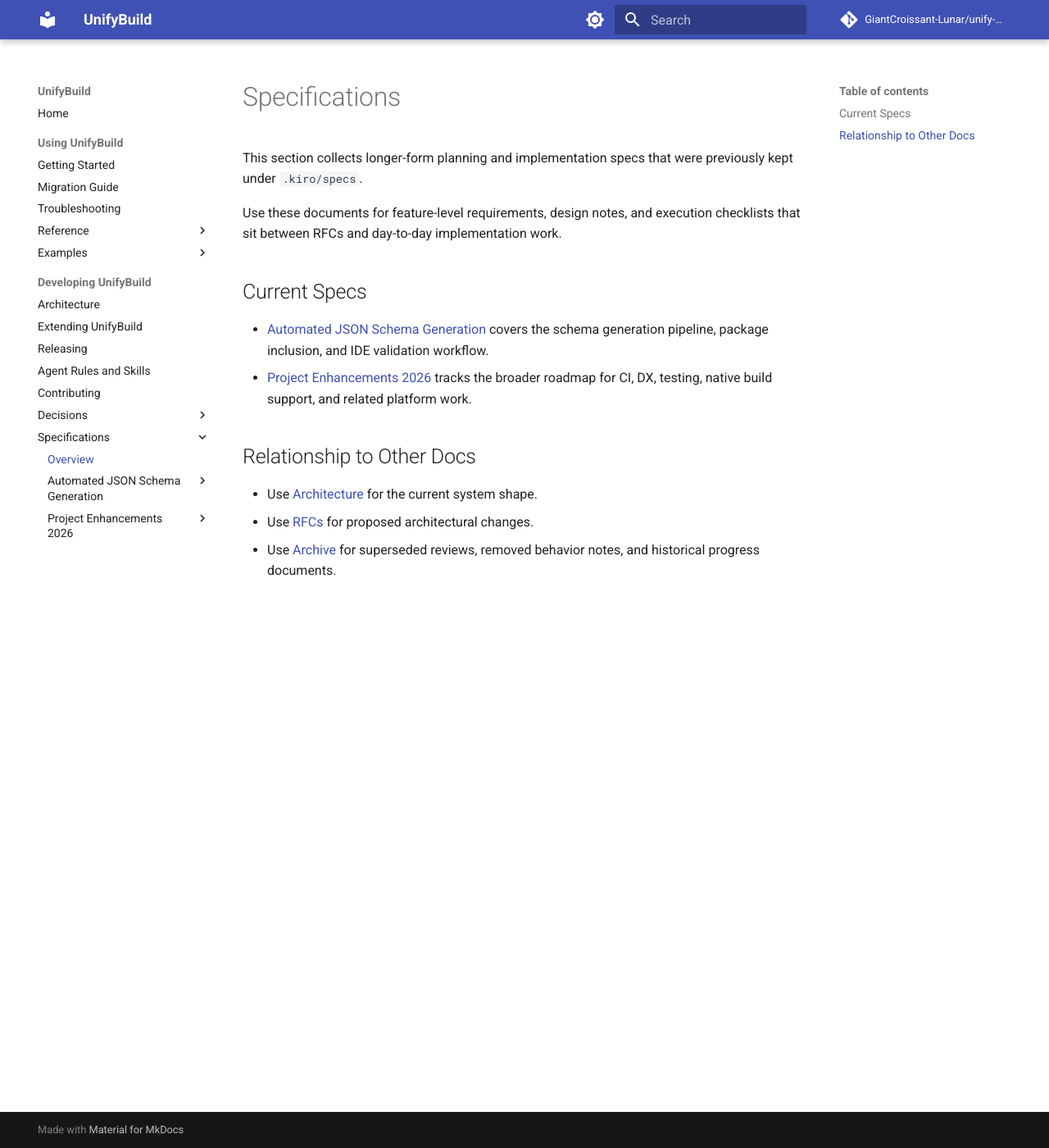
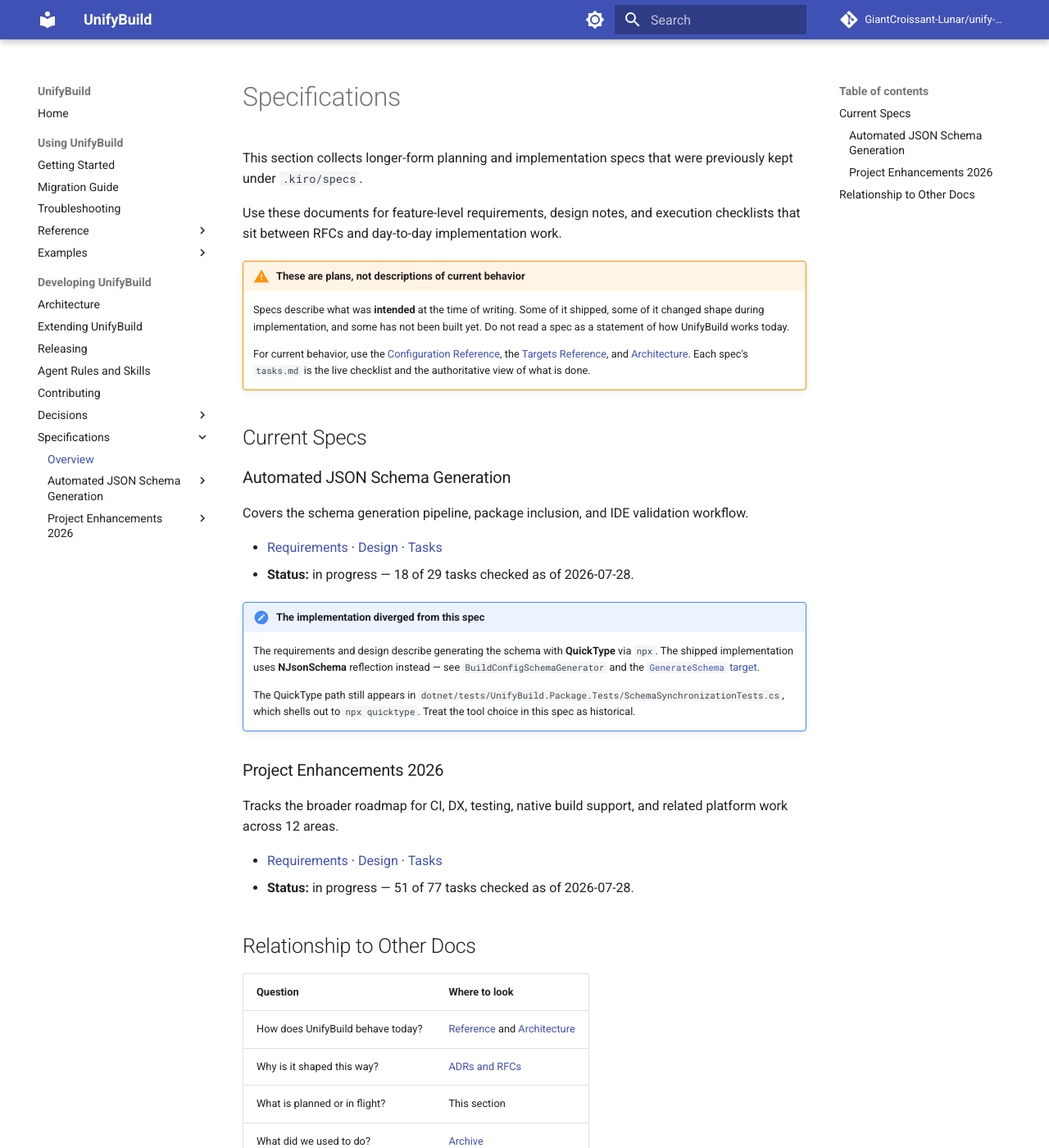
Before and after one commit to GiantCroissant-Lunar/unify-build, an MkDocs documentation site: the page built from docs/specs/index.md, in a window 1280 px wide and 1400 px high. Shown: the whole window at 82% size. Built offline with MkDocs 1.6.1 and Material for MkDocs 9.7.7, drawn with Linux system fonts in a browser that asks for light colours; comment, search, counter and statistics services are not loaded.

Commit message:
docs: fix caching and telemetry drift, mark specs as plans
caching:
- Remove the instruction to "pass --no-cache" to force a rebuild. No such flag
  exists -- grep for NoCache/no-cache across dotnet/src returns nothing, and
  the only build parameters are Configuration, Config, Interactive, Wizard,
  Template, Force, and Fix. Replaced with deleting build/_cache or setting
  performance.enableCache to false, and stated that caching is
  configuration-driven only.
- Add maxParallelism, which is a real performance setting backed by
  ParallelBuildOrchestrator but was absent from the page.

telemetry:
- Correct the output filename. The doc said telemetry-{date}-{id}.json; the
  collector writes telemetry-{yyyyMMdd-HHmmss}-{first 8 chars of sessionId}.json.
- Distinguish telemetry from metrics: metrics are on by default and land in
  build/_metrics, telemetry is opt-in and lands in build/_telemetry.

specs:
- Add a banner stating that specs describe intent, not current behavior, and
  point to the reference docs for how the system works today.
- Record per-spec status with dated task counts, so staleness is visible
  instead of silent. Both specs are in progress, so they stay under
  "Developing UnifyBuild" rather than moving to the archive.
- Note that the schema-generation spec specifies QuickType while the shipped
  generator uses NJsonSchema reflection.

Verified against source: the troubleshooting page's 14 UB error codes match the
ErrorCode enum exactly, the telemetry field table matches TelemetryRecord, and
the distributed-cache retry and URL behavior matches DistributedBuildCache.

Co-Authored-By: Claude Opus 5 <noreply@anthropic.com>

```diff
--- a/docs/specs/index.md
+++ b/docs/specs/index.md
@@ -4,13 +4,44 @@ This section collects longer-form planning and implementation specs that were pr
 
 Use these documents for feature-level requirements, design notes, and execution checklists that sit between RFCs and day-to-day implementation work.
 
+!!! warning "These are plans, not descriptions of current behavior"
+    Specs describe what was **intended** at the time of writing. Some of it shipped, some of it
+    changed shape during implementation, and some has not been built yet. Do not read a spec as a
+    statement of how UnifyBuild works today.
+
+    For current behavior, use the [Configuration Reference](../reference/configuration-reference.md),
+    the [Targets Reference](../reference/targets.md), and [Architecture](../architecture/index.md).
+    Each spec's `tasks.md` is the live checklist and the authoritative view of what is done.
+
 ## Current Specs
 
-- [Automated JSON Schema Generation](automated-json-schema-generation/requirements.md) covers the schema generation pipeline, package inclusion, and IDE validation workflow.
-- [Project Enhancements 2026](project-enhancements-2026/requirements.md) tracks the broader roadmap for CI, DX, testing, native build support, and related platform work.
+### Automated JSON Schema Generation
+
+Covers the schema generation pipeline, package inclusion, and IDE validation workflow.
+
+- [Requirements](automated-json-schema-generation/requirements.md) · [Design](automated-json-schema-generation/design.md) · [Tasks](automated-json-schema-generation/tasks.md)
+- **Status:** in progress — 18 of 29 tasks checked as of 2026-07-28.
+
+!!! note "The implementation diverged from this spec"
+    The requirements and design describe generating the schema with **QuickType** via `npx`. The
+    shipped implementation uses **NJsonSchema** reflection instead — see
+    `BuildConfigSchemaGenerator` and the [`GenerateSchema` target](../reference/targets.md#schema-generation-iunifyschemageneration).
+
+    The QuickType path still appears in `dotnet/tests/UnifyBuild.Package.Tests/SchemaSynchronizationTests.cs`,
+    which shells out to `npx quicktype`. Treat the tool choice in this spec as historical.
+
+### Project Enhancements 2026
+
+Tracks the broader roadmap for CI, DX, testing, native build support, and related platform work across 12 areas.
+
+- [Requirements](project-enhancements-2026/requirements.md) · [Design](project-enhancements-2026/design.md) · [Tasks](project-enhancements-2026/tasks.md)
+- **Status:** in progress — 51 of 77 tasks checked as of 2026-07-28.
 
 ## Relationship to Other Docs
 
-- Use [Architecture](../architecture/index.md) for the current system shape.
-- Use [RFCs](../architecture/rfcs/rfc-0001-generic-build-schema.md) for proposed architectural changes.
-- Use [Archive](../archive/index.md) for superseded reviews, removed behavior notes, and historical progress documents.
+| Question | Where to look |
+|---|---|
+| How does UnifyBuild behave today? | [Reference](../reference/configuration-reference.md) and [Architecture](../architecture/index.md) |
+| Why is it shaped this way? | [ADRs and RFCs](../architecture/rfcs/rfc-0001-generic-build-schema.md) |
+| What is planned or in flight? | This section |
+| What did we used to do? | [Archive](../archive/index.md) |
```
Also changed, not shown: docs/reference/caching.md (+14 -1 lines), docs/reference/telemetry.md (+8 -1 lines).
